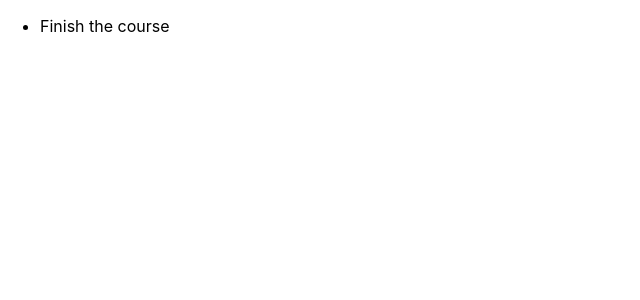
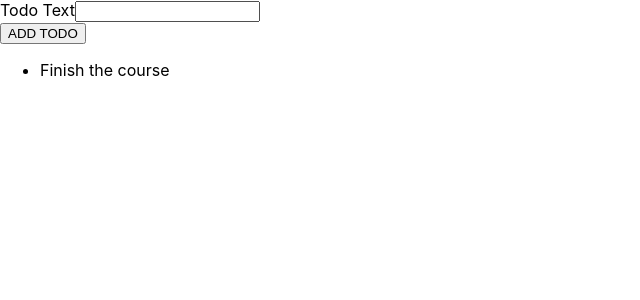
Before and after one commit to fabianommoraes/understanding-typescript-2, a React (Create React App) app: page / in a window 1280 px wide. Shown: the top 300 px of the page, without its empty margins (0-640 px from the left). Built offline with nearby package versions, Linux system fonts and the light colour scheme.

Commit message:
Adding Add Todo base component

```diff
--- a/src/components/NewTodo.tsx
+++ b/src/components/NewTodo.tsx
@@ -1,11 +1,29 @@
-import React from 'react';
+import React, { useRef } from 'react';
 
 // type TodoListProps = {
 //   items: { id: string; text: string }[];
 // };
 
+const inputId = 'todo-text';
+
 const NewTodo: React.FC = (props) => {
-  return <form></form>;
+  const textInputRef = useRef<HTMLInputElement>(null);
+
+  const todoSubmitHandler = (event: React.FormEvent) => {
+    event.preventDefault();
+    const enteredText = textInputRef.current!.value;
+    console.log(enteredText);
+  };
+
+  return (
+    <form onSubmit={todoSubmitHandler}>
+      <div>
+        <label htmlFor={inputId}>Todo Text</label>
+        <input type="text" id={inputId} ref={textInputRef} />
+      </div>
+      <button type="submit">ADD TODO</button>
+    </form>
+  );
 };
 
 export default NewTodo;
```
